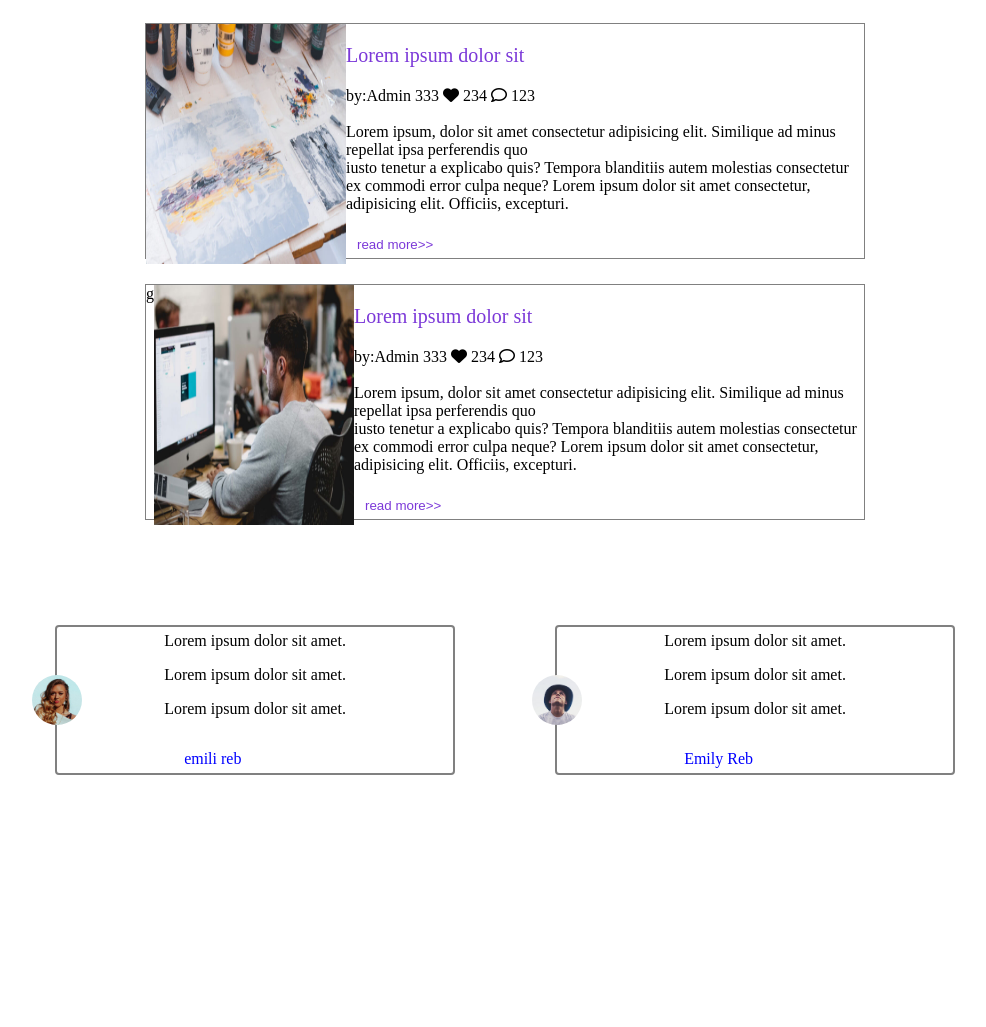
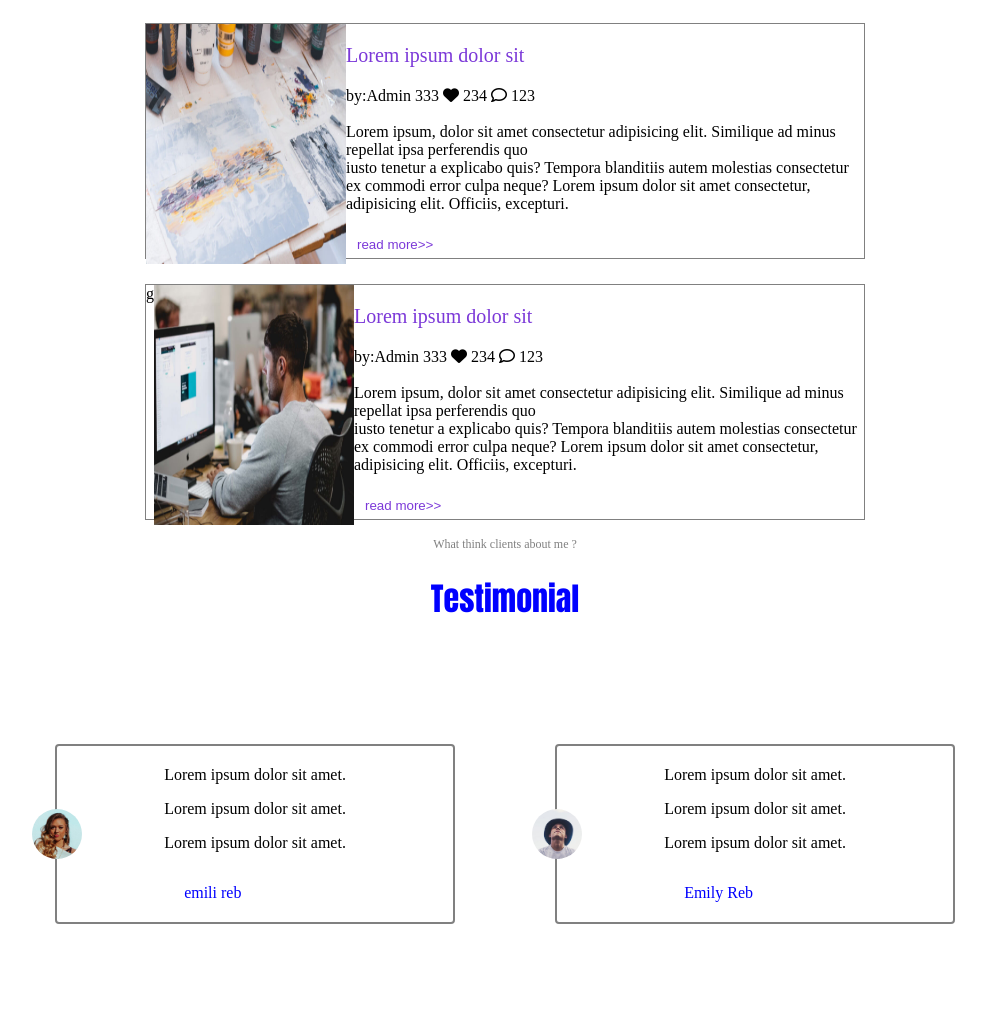
Before and after one commit to yassine1606/ProketDUO-YASSINE_LAURENT, a plain HTML site: page index.html in a window 1280 px wide. Shown: the part 980-2007 px from the top of the page, without its empty margins (135-1121 px from the left). Before the commit the page ends 1863 px from the top, so only its background shows below. Drawn offline with Linux system fonts and the light colour scheme.

Commit message:
2photcvbwdfhs

```diff
--- a/index.html
+++ b/index.html
@@ -113,7 +113,8 @@
                     <div class="imgcadr"><img src="./img/img-1.jpg" width="200px" height="240" alt=""></div>
                     <div class="txtcdr">
                         <p class="titrlun"> Lorem ipsum dolor sit</p>
-                        by:Admin 333 <i class="fa fa-light fa-heart"></i> 234 <i class="fa-regular fa-comment"></i> 123 <br><br>
+                        by:Admin 333 <i class="fa fa-light fa-heart"></i> 234 <i class="fa-regular fa-comment"></i> 123
+                        <br><br>
                         Lorem ipsum, dolor sit amet consectetur adipisicing elit. Similique ad minus repellat
                         ipsa
                         perferendis quo <br> iusto tenetur a explicabo quis? Tempora blanditiis autem molestias
@@ -130,7 +131,8 @@
                     <div class="imgcadr"><img src="./img/img-2.jpg" width="200px" height="240" alt=""></div>
                     <div class="txtcdr">
                         <p class="titrlun"> Lorem ipsum dolor sit</p>
-                        by:Admin 333 <i class="fa fa-light fa-heart"></i> 234 <i class="fa-regular fa-comment"></i> 123 <br><br>
+                        by:Admin 333 <i class="fa fa-light fa-heart"></i> 234 <i class="fa-regular fa-comment"></i> 123
+                        <br><br>
                         Lorem ipsum, dolor sit amet consectetur adipisicing elit. Similique ad minus repellat
                         ipsa
                         perferendis quo <br> iusto tenetur a explicabo quis? Tempora blanditiis autem molestias
@@ -143,31 +145,33 @@
             </div>
     </section>
     <!--sectfgion5 gf-->
-
-
-    <div class="container">
-        <div class="rectangle">
-            <div class="circle"></div>
-            <div class="text">
+    <div>
+        <div class="text1l">
+            <p class="p1l"> What think clients about me ?
+            </p>
+            <h1 class="h1l">Testimonial</h1>
+        </div>
+        <div class="containerll">
+            <div class="rectanglell">
+                <div class="circlell"></div>
+                <div class="textll">
                     <p>Lorem ipsum dolor sit amet.</p>
                     <p>Lorem ipsum dolor sit amet.</p>
                     <p>Lorem ipsum dolor sit amet.</p>
-              <p class="last">emili reb</p>
+                    <p class="lastll">emili reb</p>
                 </div>
             </div>
-        <div class="rectangle">
-          <div class="circle2"></div>
-          <div class="text">
+            <div class="rectanglell">
+                <div class="circle2ll"></div>
+                <div class="textll">
                     <p>Lorem ipsum dolor sit amet.</p>
                     <p>Lorem ipsum dolor sit amet.</p>
                     <p>Lorem ipsum dolor sit amet.</p>
-            <p class="last">Emily Reb</p>
+                    <p class="lastll">Emily Reb</p>
                 </div>
             </div>
         </div>
-
-
-
+    </div>
     <script src="https://kit.fontawesome.com/a3aad2d743.js" crossorigin="anonymous"></script>
     <link rel="stylesheet" href="path/to/font-awesome/css/font-awesome.min.css">
 </body>
--- a/public/css/style.css
+++ b/public/css/style.css
@@ -199,14 +199,14 @@ background-color: red;
 }
 
 
-  .container {
+  .containerll {
     display: flex;
     justify-content: center;
   }
-  .rectangle {
+  .rectanglell {
     position: relative;
     width: 400px;
-    height: 150px;
+    height: 180px;
     border: 2px solid grey;
     display: flex;
     align-items: center;
@@ -214,7 +214,7 @@ background-color: red;
     margin: 100px 50px;
     border-radius: 4px;
   }
-  .circle {
+  .circlell {
     position: absolute;
     left: -25px;
     width: 50px;
@@ -225,7 +225,7 @@ background-color: red;
     background-size: cover;
   }
 
-  .circle2 {
+  .circle2ll {
     position: absolute;
     left: -25px;
     width: 50px;
@@ -235,12 +235,12 @@ background-color: red;
     background-image: url("../../img/avatar2.jpg");
     background-size: cover;
   }
-  .text {
+  .textll {
     text-align: center;
     padding: 0 20px;
   }
 
-  .last  {
+  .lastll  {
   float: left;
     padding: 0 20px;
     color: blue;
```
Lines whose indentation alone changed are shown as unchanged.
